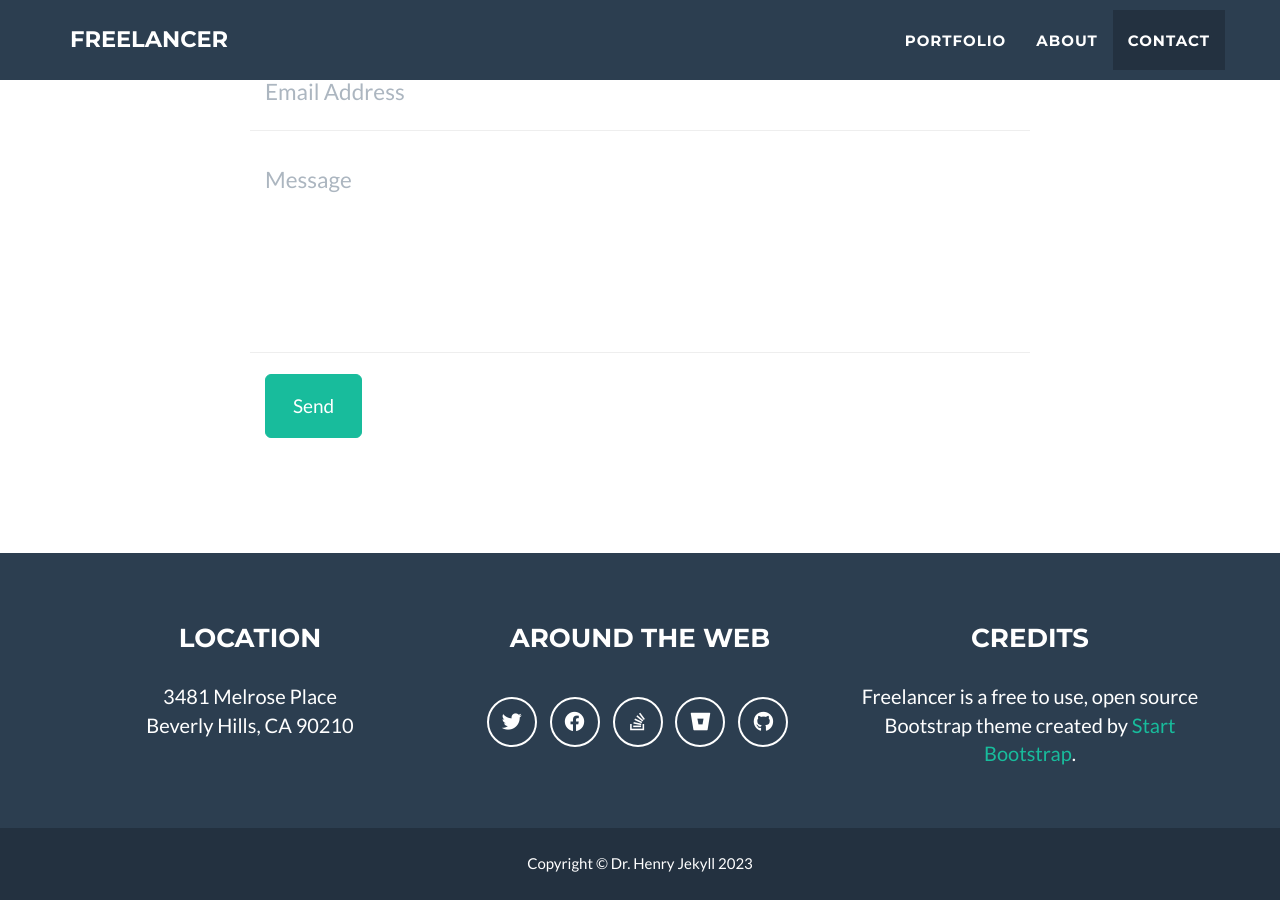
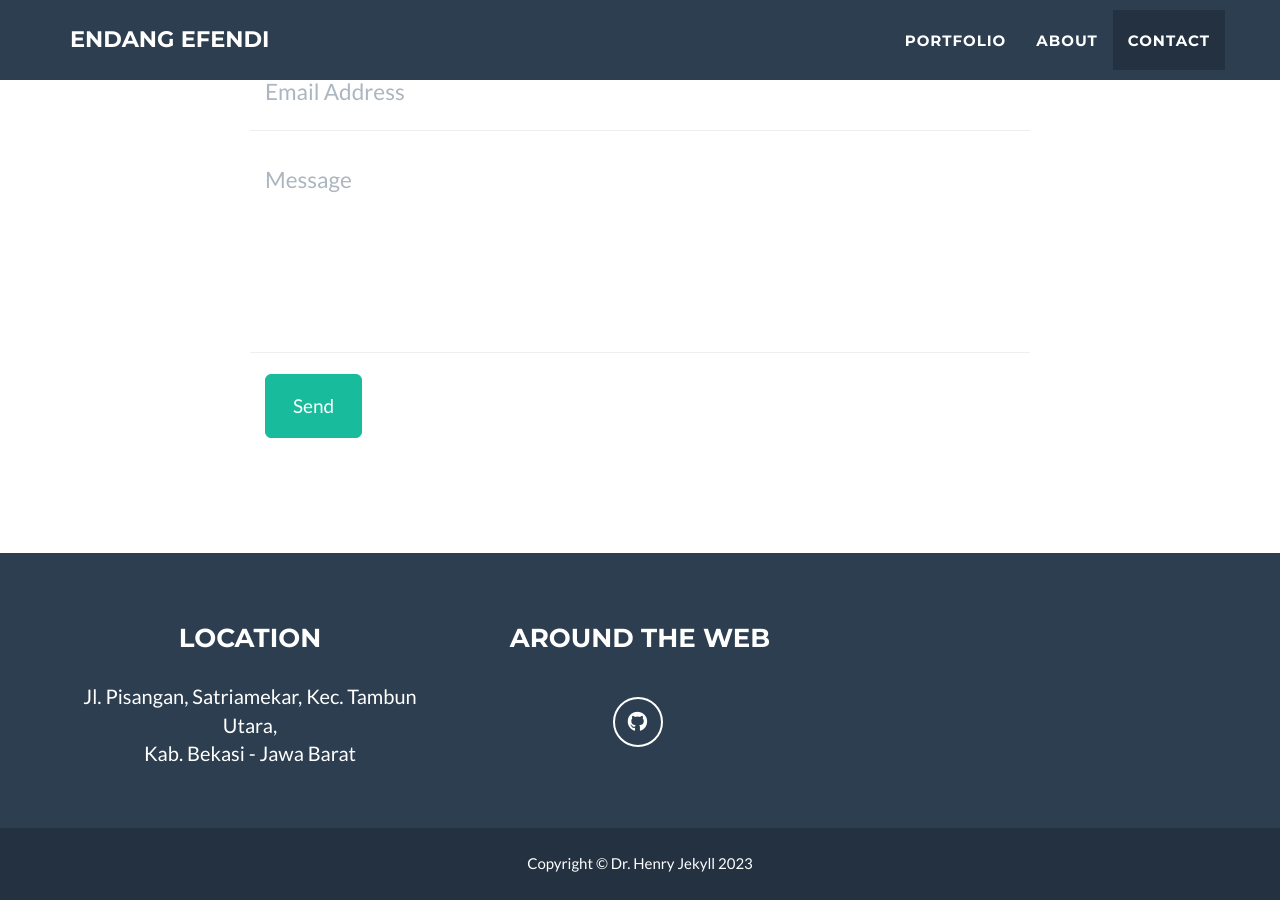
Before and after one commit to endangefendi/endangefendi.github.io, a Jekyll site: the page built from _posts/2014-07-18-project-1.markdown, in a window 1280 px wide and 900 px high, scrolled down 2492 px. Built offline with Jekyll 4.4.1, drawn with Linux system fonts in a browser that asks for light colours; some of the changed text lies outside the part shown.

Commit message:
penyesuaian title

```diff
--- a/_config.yml
+++ b/_config.yml
@@ -1,10 +1,10 @@
 # Site settings
-title: Freelancer
+title: Endang Efendi
 email: your-email@domain.com
-url: https://github.com/jeromelachaud/freelancer-theme
+url: https://fend252.github.io/
 description: "Write an awesome description for your new site here. You can edit this line in _config.yml. It will appear in your document head meta (for Google search results) and in your feed.xml site description."
 keywords: "your keywords, separated by commas"
-skills: "Web Developer - Graphic Artist - User Experience Designer"
+skills: "Android Developer - Graphic Artist - User Experience Designer"
 meta_author: LastName FirstName
 
 # Google webmaster tools
@@ -35,28 +35,28 @@ footer:
   copyright: Dr. Henry Jekyll
   location: Location
   social: Around the Web
-  credits: Credits
+  # credits: Credits
 
 # Social networks usernames (many more available: google-plus, flickr, dribbble, pinterest, instagram, tumblr, linkedin, etc.)
 social:
-  - title: twitter
-    url: http://twitter.com/jekyllrb
-  - title: facebook
-    url:
-  - title: stack-overflow
-    url: http://stackoverflow.com/questions/tagged/jekyll
-  - title: bitbucket
-    url: http://bitbucket.org/jekyll
+  # - title: twitter
+  #   url: http://twitter.com/jekyllrb
+  # - title: facebook
+  #   url:
+  # - title: stack-overflow
+  #   url: http://stackoverflow.com/questions/tagged/jekyll
+  # - title: bitbucket
+  #   url: http://bitbucket.org/jekyll
   - title: github
-    url: http://github.com/jekyll
+    url: http://github.com/fend252
 
 # Postal address (add as many lines as necessary)
 address:
-  - line: 3481 Melrose Place
-  - line: Beverly Hills, CA 90210
+  - line: Jl. Pisangan, Satriamekar, Kec. Tambun Utara,
+  - line: Kab. Bekasi - Jawa Barat
 
 # Credits content
-credits: 'Freelancer is a free to use, open source Bootstrap theme created by <a href="http://startbootstrap.com">Start Bootstrap</a>.'
+# credits: 'Freelancer is a free to use, open source Bootstrap theme created by <a href="http://startbootstrap.com">Start Bootstrap</a>.'
 
 # Build settings
 markdown: kramdown
```
